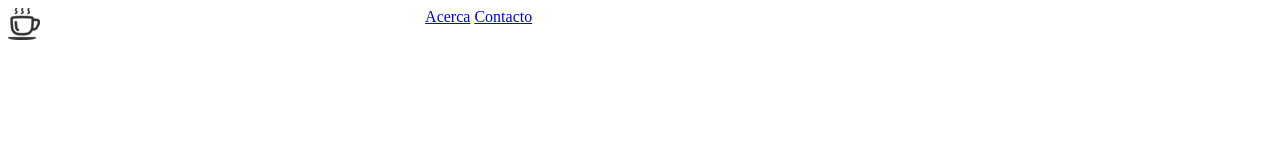
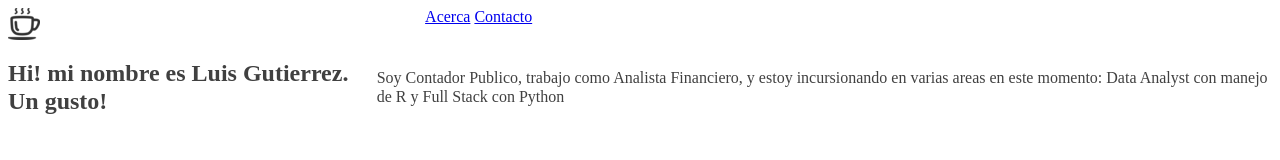
Before and after one commit to LGtz88/TPO, a plain HTML site: page About.html in a window 1280 px wide. Drawn offline with Linux system fonts and the light colour scheme.

Commit message:
Update About.html
Agregando cositas

```diff
--- a/About.html
+++ b/About.html
@@ -26,6 +26,29 @@
             </nav>
         </header>
 
+        <main class="pagina-acerca" role="Acerca">
+            <section class="pagina-contenido-centro">
+                <header class="cabecera2">
+                <div class="flex-1-centro" style="">
+
+                    <h1 class="p2">Hi! mi nombre es Luis Gutierrez. Un gusto!</h1>
+                    <div>
+                        <p> Soy Contador Publico, trabajo como Analista Financiero, y estoy incursionando en varias areas en este momento: Data Analyst con manejo de R y Full Stack con Python </p>
+
+                    </div>
+                </header>
+
+
+
+
+
+
+
+
+
+
+
+
 
 
 
```
